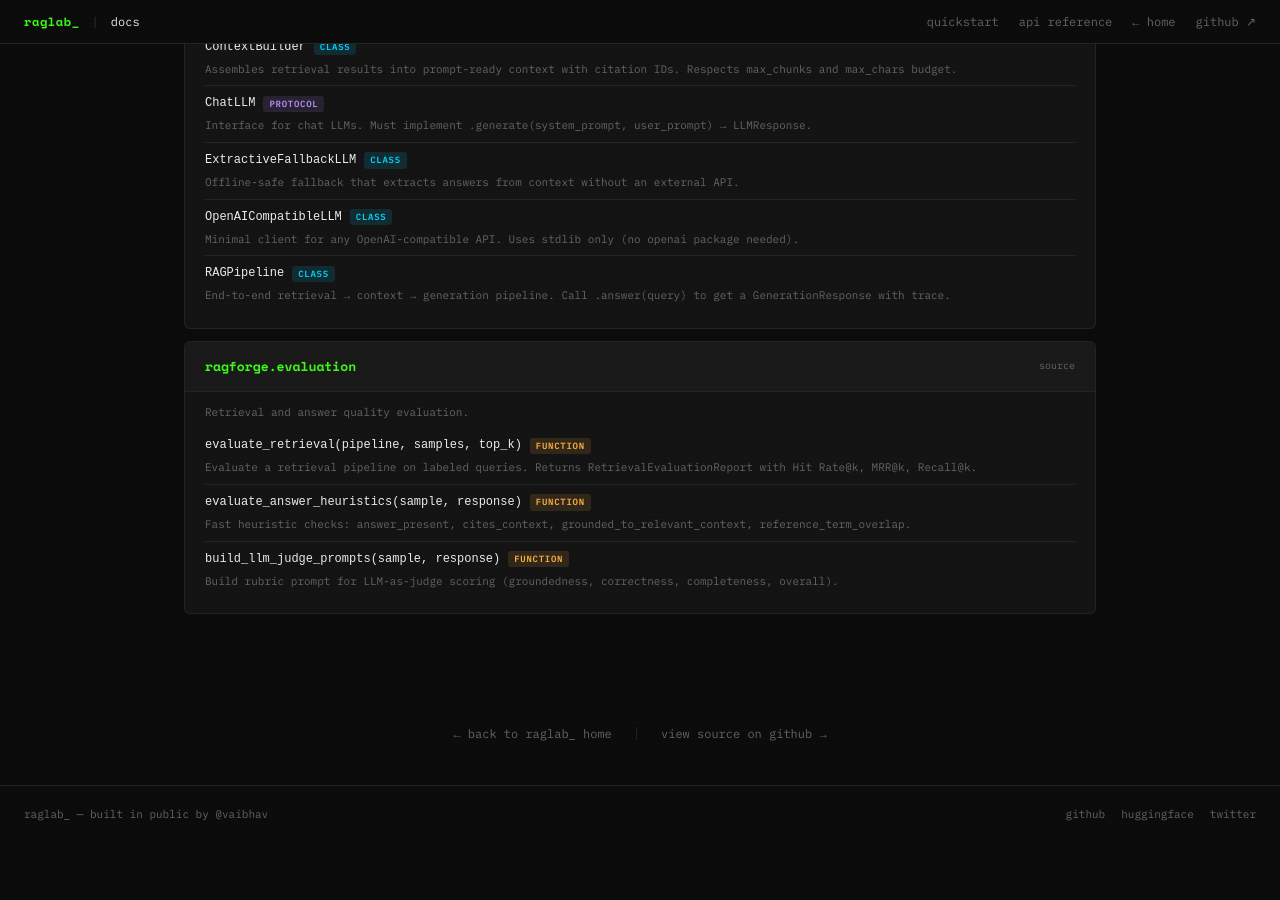
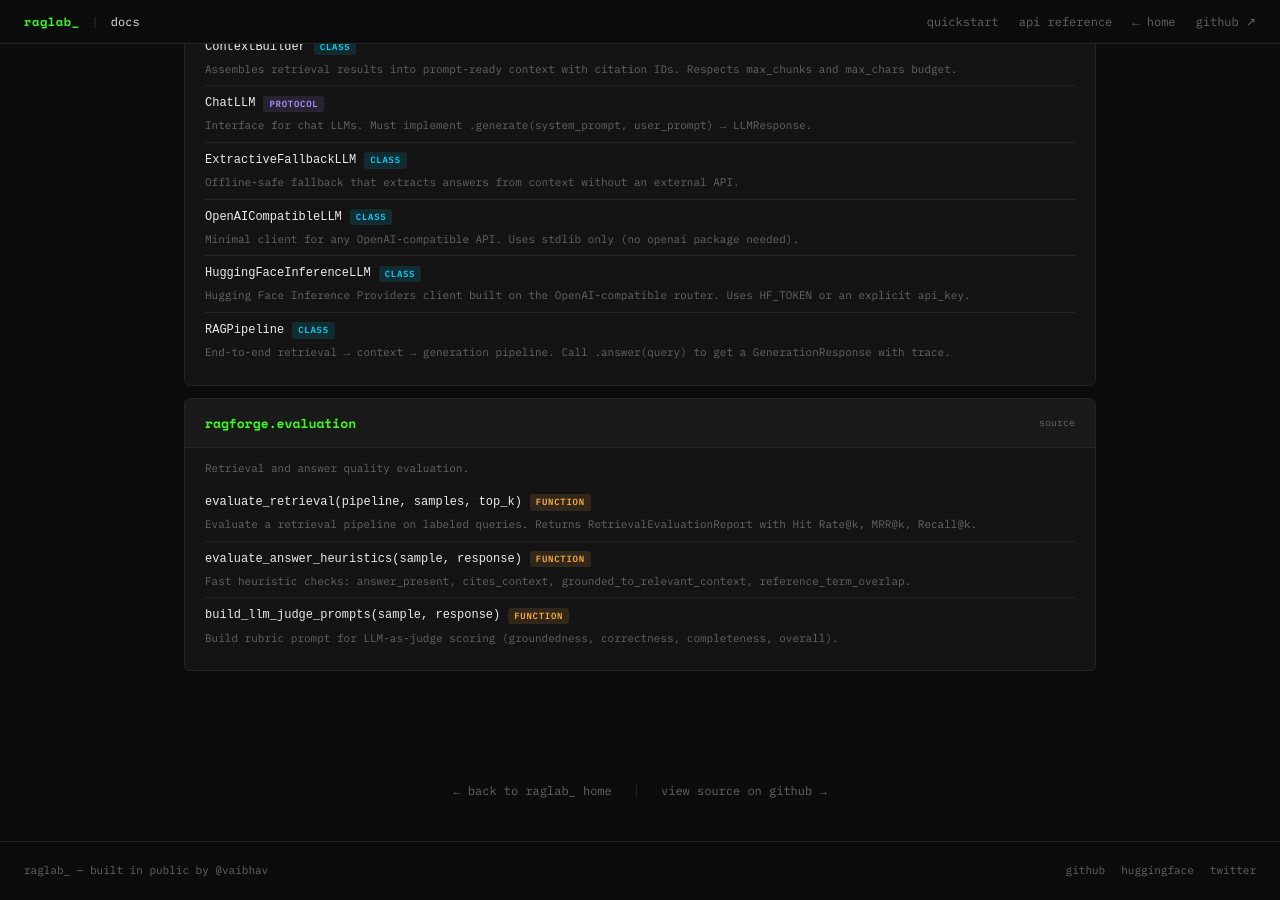
Before and after one commit to Vaibhav1196/raglab-site, a Jekyll site: the page built from docs.html, in a window 1280 px wide and 900 px high, scrolled down 3764 px. Built offline with Jekyll 4.4.1, drawn with Linux system fonts in a browser that asks for light colours; before the commit the page ends 4607 px from its top, so only the background shows below that.

Commit message:
docs: add Hugging Face generation API entry

```diff
--- a/_data/api.yml
+++ b/_data/api.yml
@@ -130,6 +130,9 @@
     - name: "OpenAICompatibleLLM"
       kind: "class"
       description: "Minimal client for any OpenAI-compatible API. Uses stdlib only (no openai package needed)."
+    - name: "HuggingFaceInferenceLLM"
+      kind: "class"
+      description: "Hugging Face Inference Providers client built on the OpenAI-compatible router. Uses HF_TOKEN or an explicit api_key."
     - name: "RAGPipeline"
       kind: "class"
       description: "End-to-end retrieval → context → generation pipeline. Call .answer(query) to get a GenerationResponse with trace."
```
